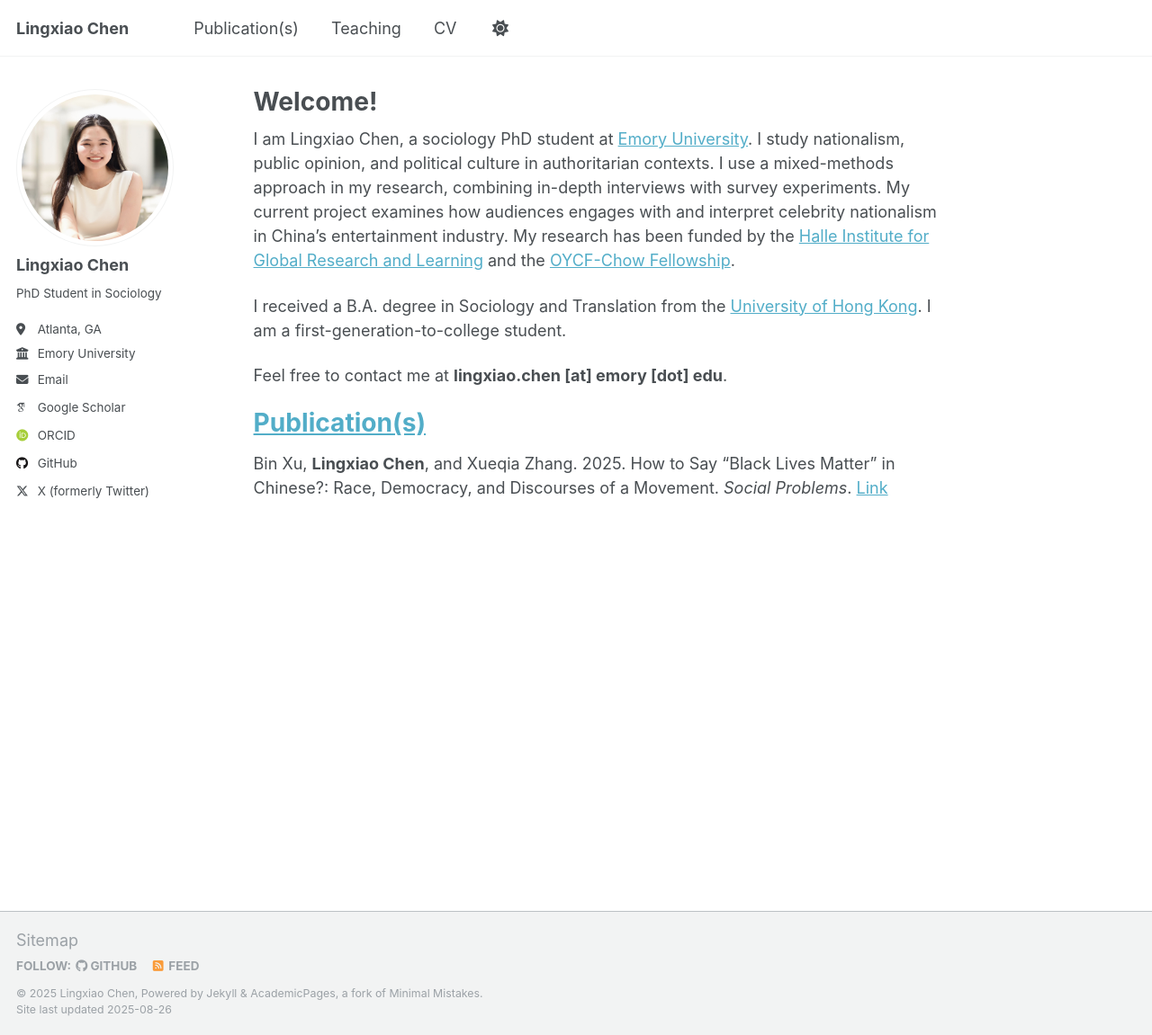
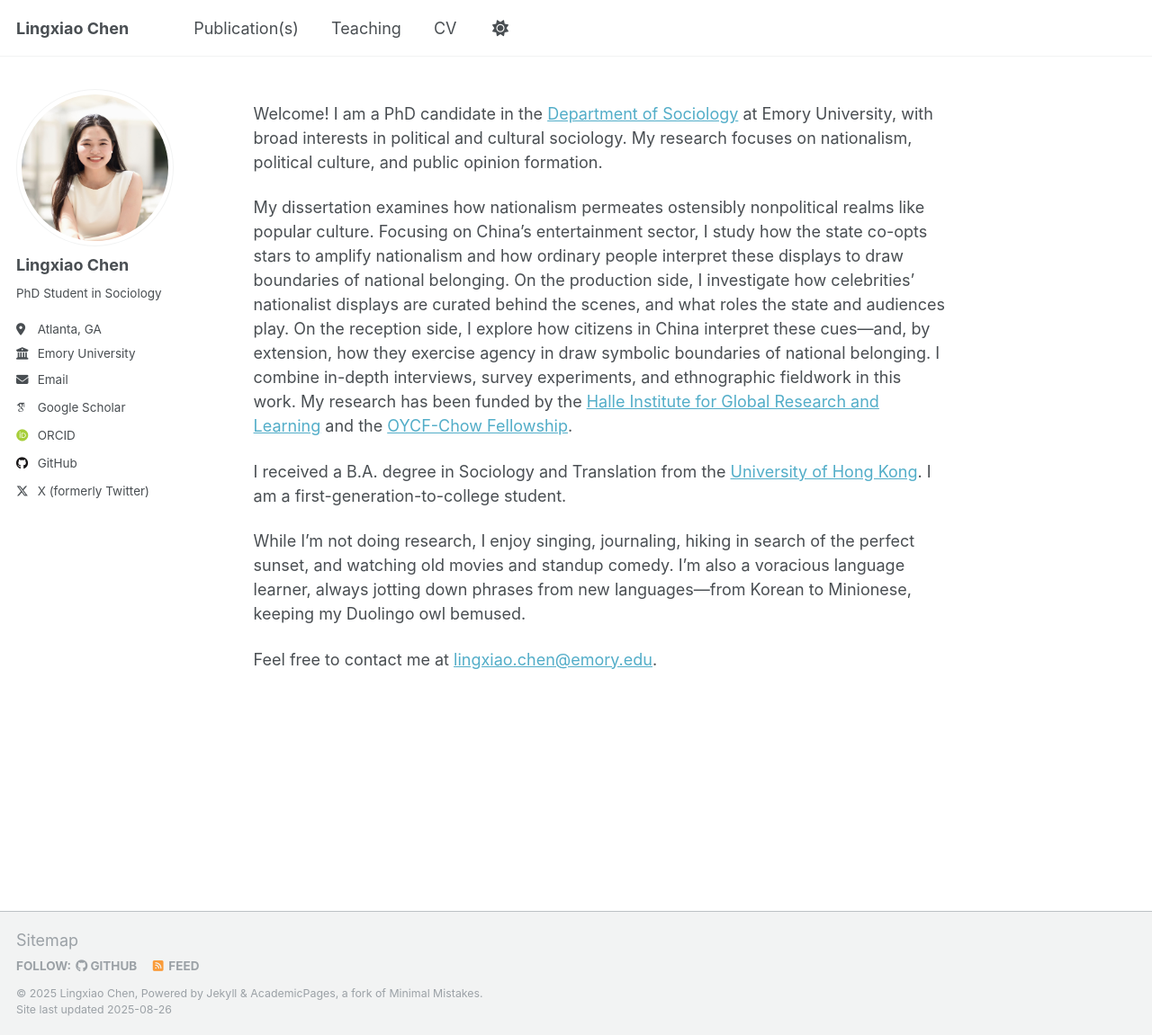
Before and after one commit to ling-xiao-chen/ling-xiao-chen.github.io, a Jekyll site: the page built from _pages/about.md, in a window 1280 px wide and 1151 px high. Shown: the whole window at 90% size. Built offline with Jekyll 4.4.1, drawn with Linux system fonts in a browser that asks for light colours; some web fonts are replaced.

Commit message:
update about bio

```diff
--- a/_pages/about.md
+++ b/_pages/about.md
@@ -1,18 +1,18 @@
 ---
 permalink: /
-title: "Welcome!"
+title: ""
 author_profile: true
 redirect_from:
   - /about/
   - /about.html
 ---
 
-I am Lingxiao Chen, a sociology PhD student at [Emory University](https://sociology.emory.edu/). I study nationalism, public opinion, and political culture in authoritarian contexts. I use a mixed-methods approach in my research, combining in-depth interviews with survey experiments. My current project examines how audiences engages with and interpret celebrity nationalism in China's entertainment industry. My research has been funded by the [Halle Institute for Global Research and Learning](https://halle.emory.edu/students/graduateglobalresearchfellows.html) and the [OYCF-Chow Fellowship](https://oycf.net/bulletin).
+Welcome! I am a PhD candidate in the [Department of Sociology](https://sociology.emory.edu/) at Emory University, with broad interests in political and cultural sociology. My research focuses on nationalism, political culture, and public opinion formation.
+
+My dissertation examines how nationalism permeates ostensibly nonpolitical realms like popular culture. Focusing on China’s entertainment sector, I study how the state co-opts stars to amplify nationalism and how ordinary people interpret these displays to draw boundaries of national belonging. On the production side, I investigate how celebrities’ nationalist displays are curated behind the scenes, and what roles the state and audiences play. On the reception side, I explore how citizens in China interpret these cues—and, by extension, how they exercise agency in draw symbolic boundaries of national belonging. I combine in-depth interviews, survey experiments, and ethnographic fieldwork in this work. My research has been funded by the [Halle Institute for Global Research and Learning](https://halle.emory.edu/students/graduateglobalresearchfellows.html) and the [OYCF-Chow Fellowship](https://oycf.net/bulletin).
 
 I received a B.A. degree in Sociology and Translation from the [University of Hong Kong](https://sociology.hku.hk/). I am a first-generation-to-college student.
 
-Feel free to contact me at **lingxiao.chen [at] emory [dot] edu**.
+While I’m not doing research, I enjoy singing, journaling, hiking in search of the perfect sunset, and watching old movies and standup comedy. I’m also a voracious language learner, always jotting down phrases from new languages—from Korean to Minionese, keeping my Duolingo owl bemused.
 
-[Publication(s)](/publications/)
-======
-Bin Xu, **Lingxiao Chen**, and Xueqia Zhang. 2025. How to Say “Black Lives Matter” in Chinese?: Race, Democracy, and Discourses of a Movement. *Social Problems*. [Link](https://academic.oup.com/socpro/advance-article/doi/10.1093/socpro/spaf024/8141202?utm_source=authortollfreelink&utm_campaign=socpro&utm_medium=email&guestAccessKey=c0f9f0b6-9c6d-486c-acf0-e8b2258311cb)
+Feel free to contact me at [lingxiao.chen@emory.edu](lingxiao.chen@emory.edu).
```
